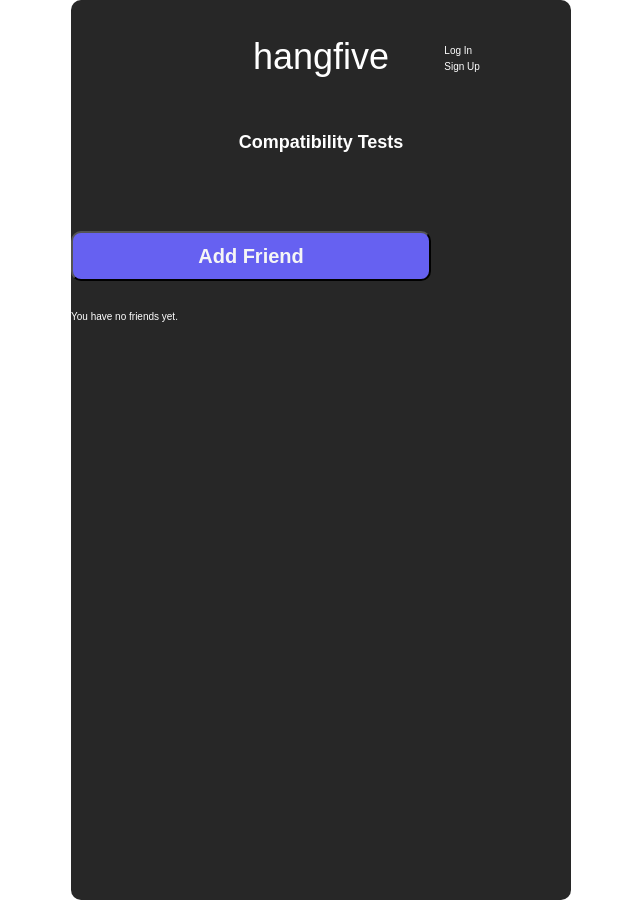
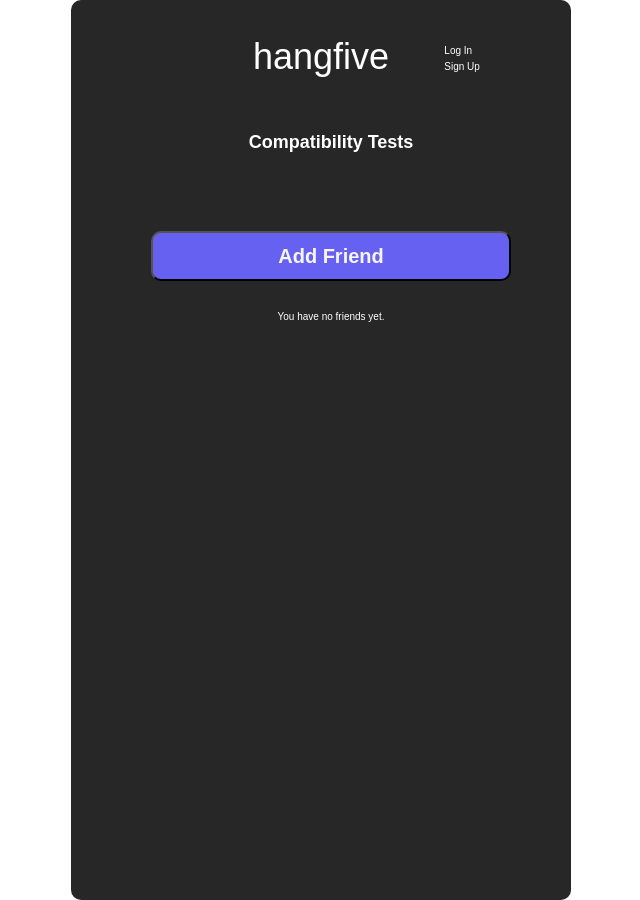
Before and after one commit to bluesnake0818/compat-test-front-end, a React (Create React App) app: page /compat in a window 1280 px wide. Shown: the whole page, without its empty margins (319-959 px from the left). Built offline with nearby package versions, Linux system fonts and the light colour scheme; no server answers.

Commit message:
/compat add styling

```diff
--- a/src/pages/Compat/Compat.css
+++ b/src/pages/Compat/Compat.css
@@ -0,0 +1,7 @@
+.main {
+  padding-left: 2rem;
+  display: flex;
+  flex-direction: column;
+  justify-content: center;
+  align-items: center;
+}
--- a/src/pages/Compat/Compat.jsx
+++ b/src/pages/Compat/Compat.jsx
@@ -3,7 +3,7 @@ import { Link } from 'react-router-dom';
 
 function Compat() {
   return (
-    <div className='compat'>
+    <div className='main'>
       <h3>Compatibility Tests</h3>
       <Link to='/AddFriend'><button className='button'>Add Friend</button></Link>
       <p>You have no friends yet.</p>
--- a/src/pages/Landing/Landing.module.css
+++ b/src/pages/Landing/Landing.module.css
@@ -17,7 +17,7 @@ img {
 }
 
 button {
-  margin: 0 auto;
+  margin: 2rem 0 2rem 0;
   border-radius: 10px;
   /* border-color: #6661F1; */
   width: 36rem;
```
